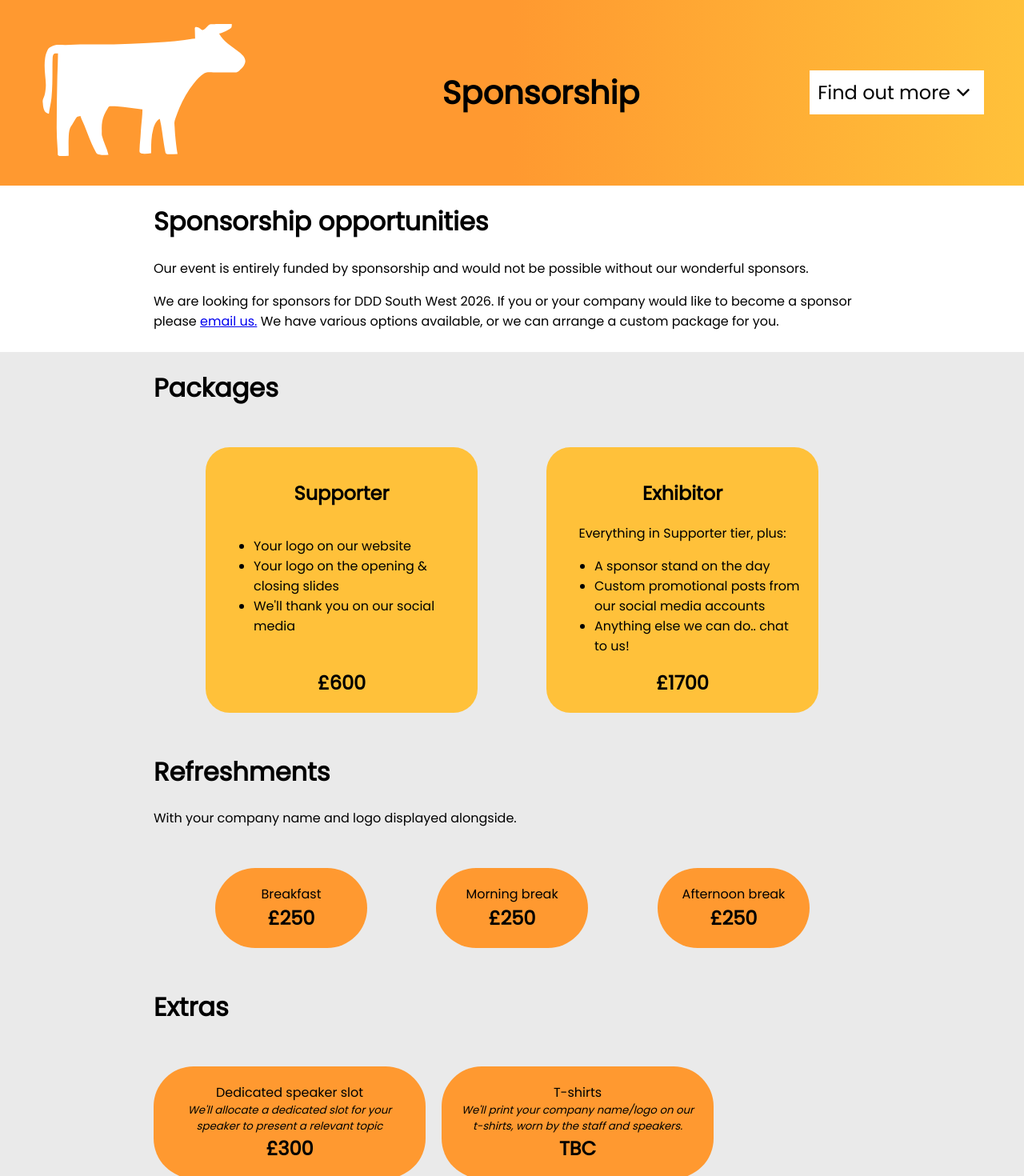
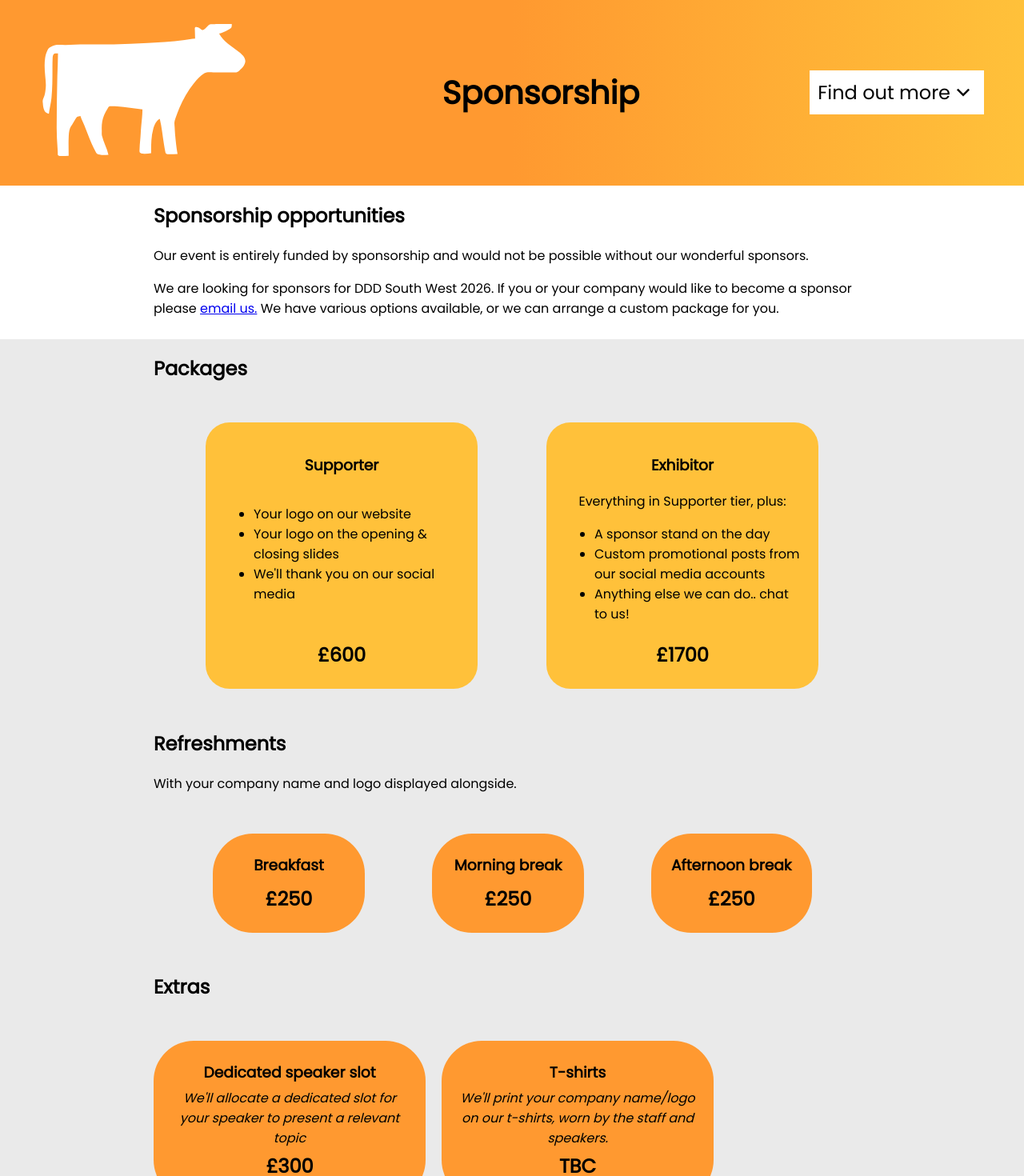
Before and after one commit to dddsw/dddsw-web, a SvelteKit app: page /sponsorship in a window 1280 px wide. Shown: the top 1470 px of the page at 80% size. Built offline with nearby package versions, Linux system fonts and the light colour scheme.

Commit message:
Refactor and fix heading levels on sponsorship

```diff
--- a/src/routes/sponsorship/+page.svelte
+++ b/src/routes/sponsorship/+page.svelte
@@ -2,13 +2,20 @@
 	import Sponsors from '$lib/Sponsors.svelte';
 	import { pageTitle } from '../../stores.js';
 
-	let refreshmentPackages = [
+	interface Item {
+		title: string;
+		price: string;
+		claimed: boolean;
+		description?: string;
+	}
+
+	let refreshmentPackages: Item[] = [
 		{ title: 'Breakfast', price: '£250', claimed: false },
 		{ title: 'Morning break', price: '£250', claimed: false },
 		{ title: 'Afternoon break', price: '£250', claimed: false }
 	];
 
-	let extraOptions = [
+	let extraOptions: Item[] = [
 		{
 			title: 'Dedicated speaker slot',
 			price: '£300',
@@ -28,9 +35,25 @@
 	pageTitle.set('Sponsorship');
 </script>
 
+{#snippet displayItems(items: Item[])}
+	{#each items as item}
+		<div class="primary-bg option-small boop-effect" class:claimed={item.claimed}>
+			<h3>{item.title}</h3>
+			{#if item.description}
+				<span class="item-description">{item.description}</span>
+			{/if}
+			{#if item.claimed}
+				<strong>This item has been sponsored</strong>
+			{:else}
+				<span class="price">{item.price}</span>
+			{/if}
+		</div>
+	{/each}
+{/snippet}
+
 <div class="secondary-bg">
 	<div class="section">
-		<h1>Sponsorship opportunities</h1>
+		<h2>Sponsorship opportunities</h2>
 		<p>
 			Our event is entirely funded by sponsorship and would not be possible without our wonderful
 			sponsors.
@@ -44,10 +67,10 @@
 </div>
 <div class="tertiary-bg">
 	<div class="section">
-		<h1>Packages</h1>
+		<h2>Packages</h2>
 		<div class="options-container">
 			<div class="primary-bg option boop-effect">
-				<h2>Supporter</h2>
+				<h3>Supporter</h3>
 				<ul>
 					<li>Your logo on our website</li>
 					<li>Your logo on the opening & closing slides</li>
@@ -56,7 +79,7 @@
 				<span class="price">£600</span>
 			</div>
 			<div class="primary-bg option boop-effect">
-				<h2>Exhibitor</h2>
+				<h3>Exhibitor</h3>
 				Everything in Supporter tier, plus:
 				<ul>
 					<li>A sponsor stand on the day</li>
@@ -67,31 +90,15 @@
 			</div>
 		</div>
 
-		<h1>Refreshments</h1>
+		<h2>Refreshments</h2>
 		<p>With your company name and logo displayed alongside.</p>
 		<div class="options-container options-container-small">
-			{#each refreshmentPackages as refreshmentPackage}
-				<div class="primary-bg option-small boop-effect" class:claimed={refreshmentPackage.claimed}>
-					{refreshmentPackage.title} <span class="price">{refreshmentPackage.price}</span>
-					{#if refreshmentPackage.claimed}
-						<sub>This item has been sponsored</sub>
-					{/if}
-				</div>
-			{/each}
+			{@render displayItems(refreshmentPackages)}
 		</div>
 
-		<h1>Extras</h1>
+		<h2>Extras</h2>
 		<div class="options-container extra-options">
-			{#each extraOptions as extraOption}
-				<div class="primary-bg option-small boop-effect" class:claimed={extraOption.claimed}>
-					{extraOption.title}
-					<sub>{extraOption.description} </sub>
-					<span class="price">{extraOption.price}</span>
-					{#if extraOption.claimed}
-						<sub>This item has been sponsored</sub>
-					{/if}
-				</div>
-			{/each}
+			{@render displayItems(extraOptions)}
 		</div>
 
 		<p>As well as supporting the community, sponsorship offers:</p>
@@ -149,6 +156,10 @@
 		justify-content: center;
 	}
 
+	.option-small h3 {
+		margin: 5px;
+	}
+
 	.option ul {
 		flex-grow: 1;
 	}
@@ -160,14 +171,20 @@
 	.price {
 		font-size: 1.5rem;
 		font-weight: bold;
+		margin: 5px;
 	}
 
 	.claimed {
 		background-color: lightgrey;
 	}
 
-	sub {
+	.item-description {
 		font-style: italic;
+	}
+
+	strong {
+		font-weight: bold;
+		margin: 5px;
 	}
 
 	@media (min-width: 992px) {
```
